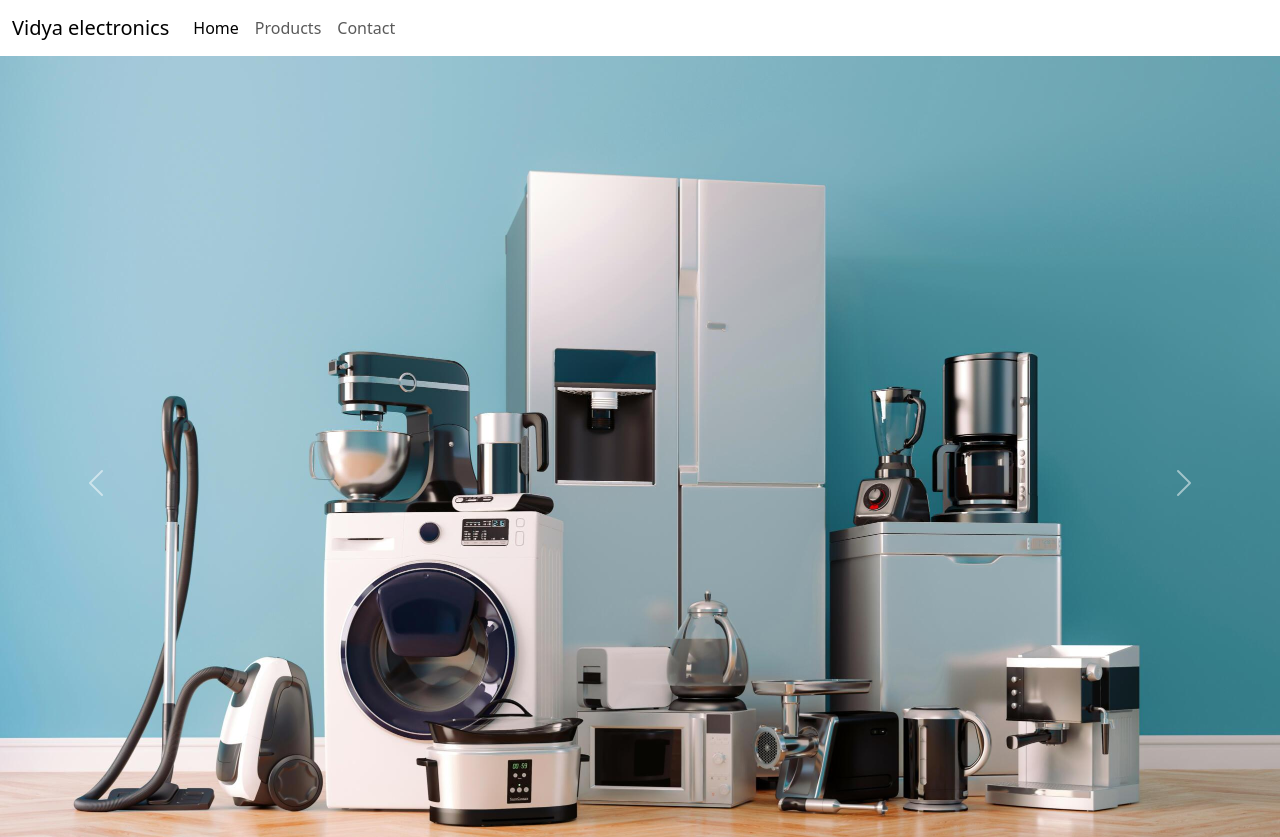
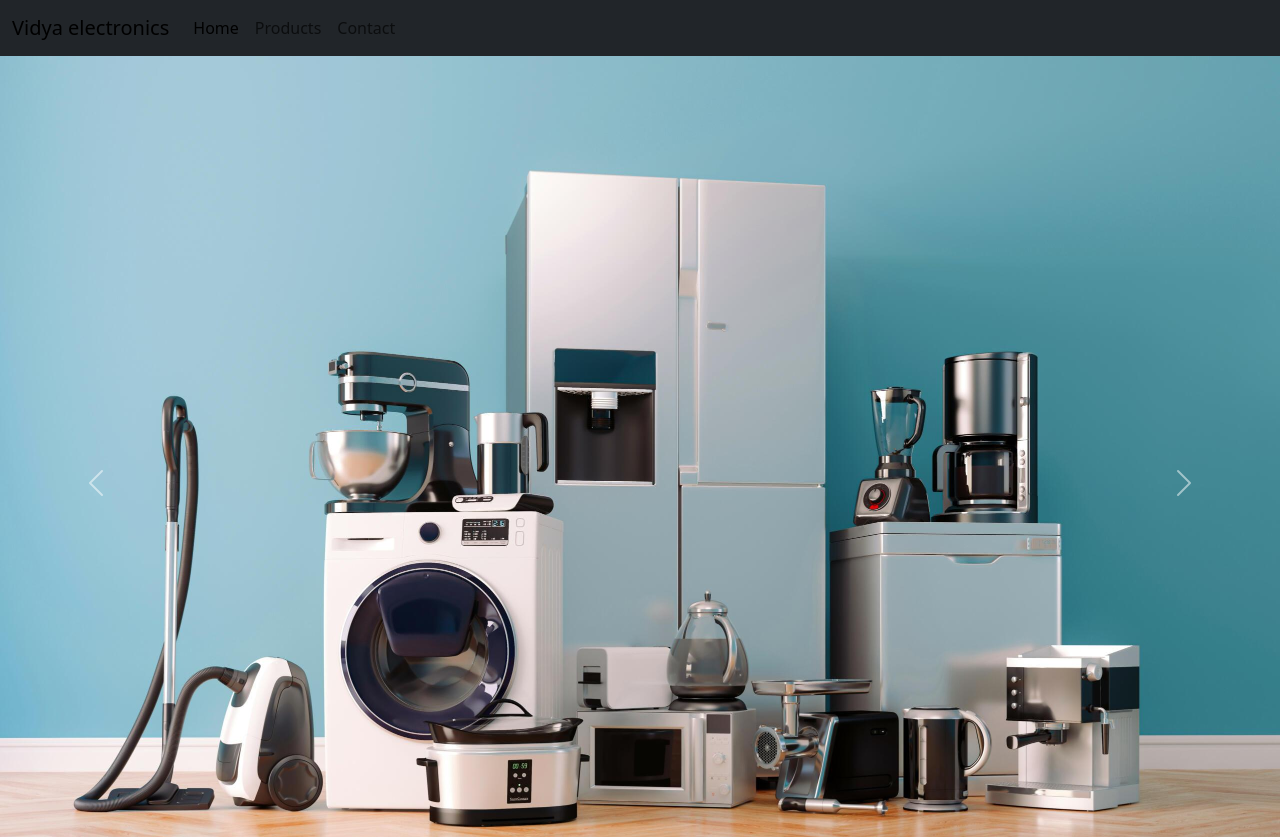
Before and after one commit to vidya-kumbhar2004/vidyaElectrostore, a plain HTML site: page index.html in a window 1280 px wide. Shown: the top 837 px of the page. Drawn offline with nearby package versions, Linux system fonts and the light colour scheme.

Commit message:
index.html

```diff
--- a/index.html
+++ b/index.html
@@ -70,7 +70,7 @@ footer {
 </head>
 <body>
     <!-- Navbar -->
-   <nav class="navbar navbar-expand-lg bg-tertiary ">
+   <nav class="navbar navbar-expand-lg bg-dark">
   <div class="container-fluid">
     <button class="navbar-toggler" type="button" data-bs-toggle="collapse" data-bs-target="#navbarTogglerDemo01" aria-controls="navbarTogglerDemo01" aria-expanded="false" aria-label="Toggle navigation">
       <span class="navbar-toggler-icon"></span>
```
